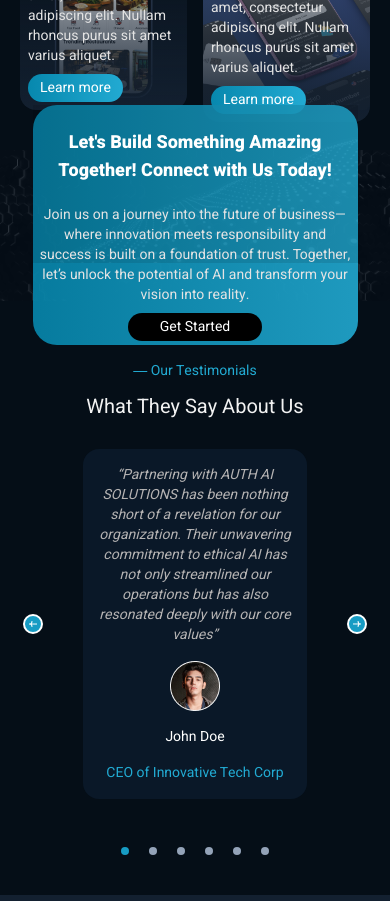
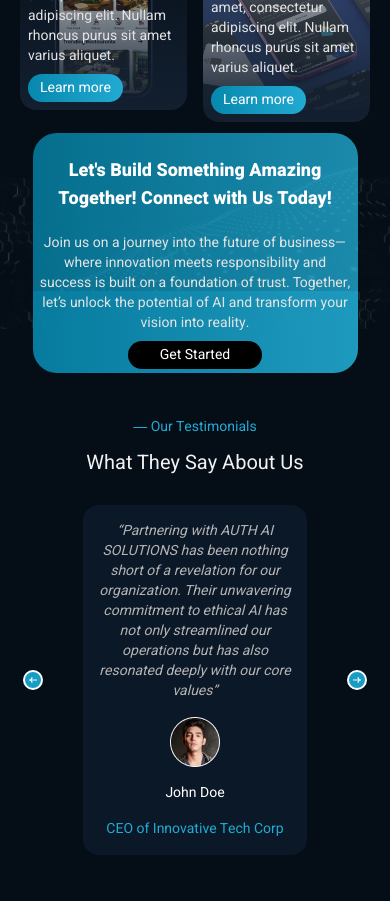
Before and after one commit to sujith2690/Auth-AI, a React (Vite) app: page / in a window 390 px wide. Shown: the part 5560-6461 px from the top of the page. Built offline with nearby package versions, Linux system fonts and the light colour scheme.

Commit message:
something position udjusted

```diff
--- a/src/components/common/Something.jsx
+++ b/src/components/common/Something.jsx
@@ -10,7 +10,7 @@ const Something = () => {
     }, []);
 
     return (
-        <div className='bg-inherit py-5 md:mt-0 md:p-10'>
+        <div className='bg-inherit  py-12 md:mt-0 md:p-10'>
             <div className='relative flex items-center justify-center'>
                 <img className='md:w-5/6 md:max-h-[500px] object-cover' src={image} alt="Background" loading='lazy' />
                 <div className='absolute inset-0 bg-[#060F1AE5] opacity-90'></div>
```
